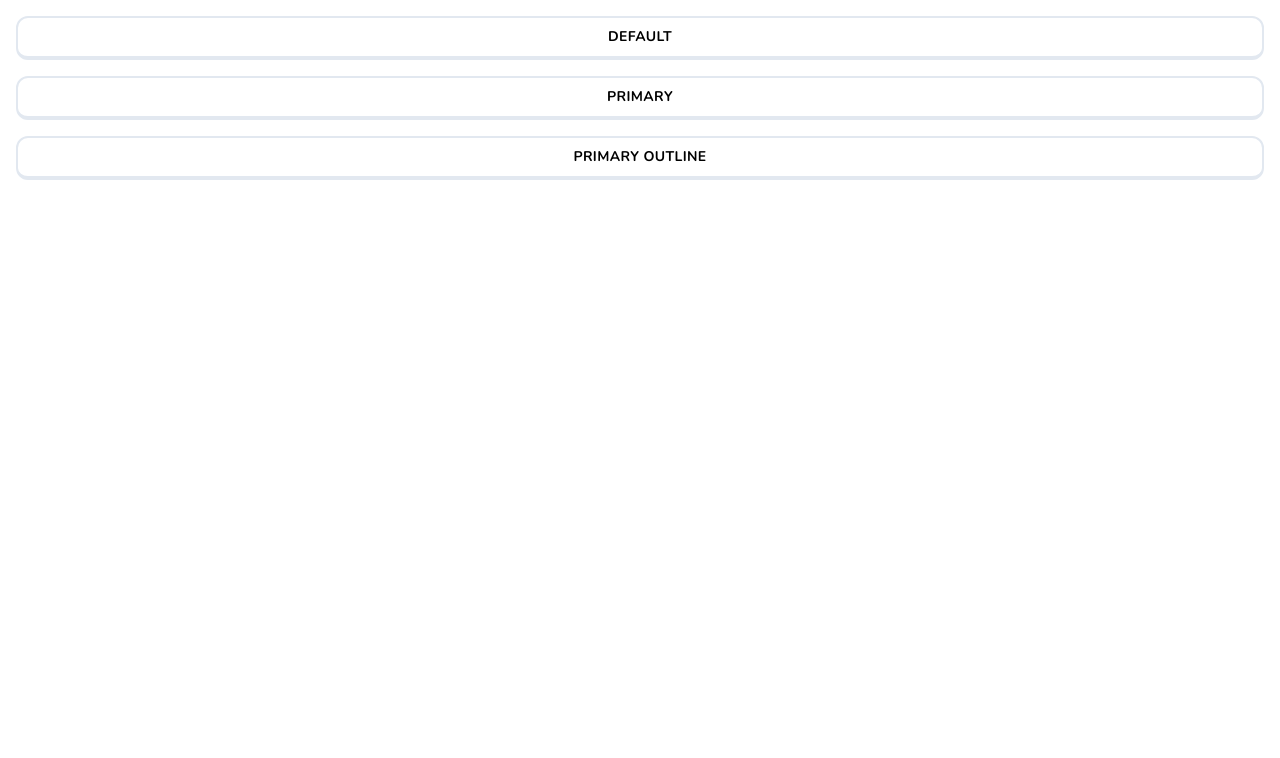
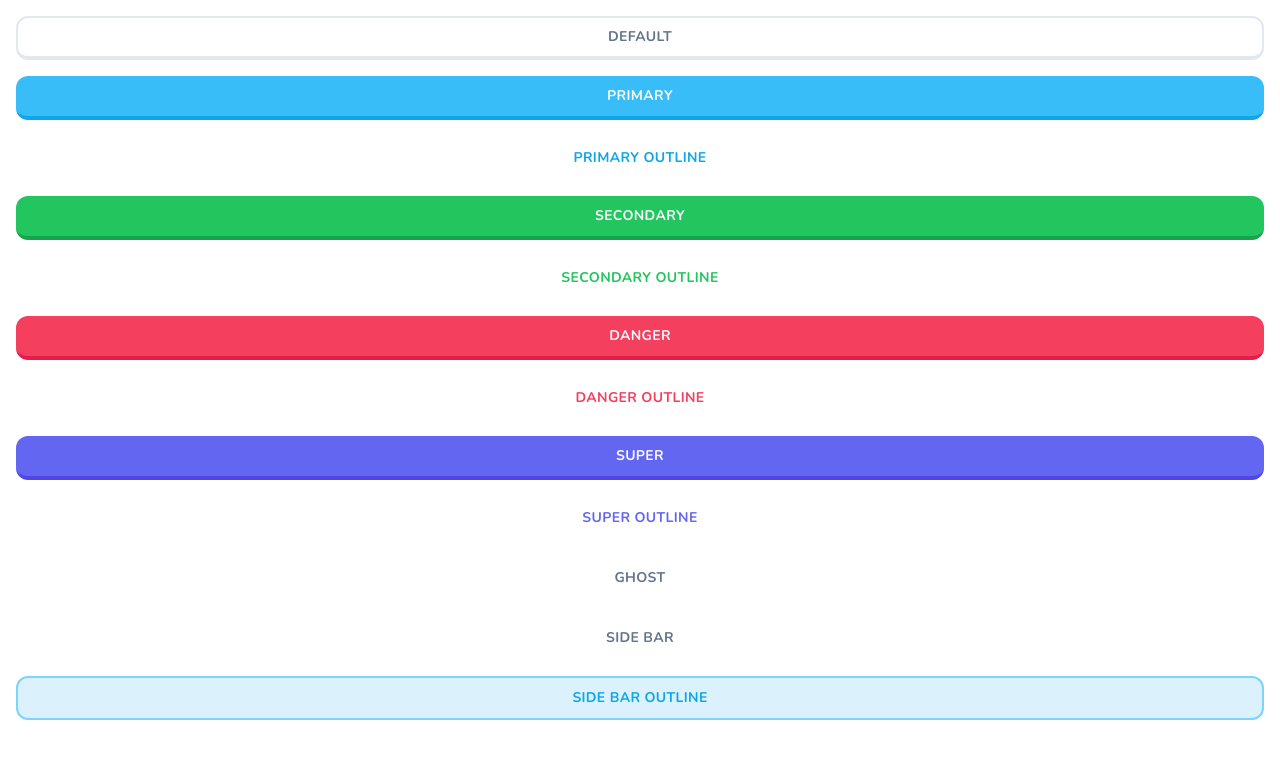
Before and after one commit to threejay20/language, a Next.js app in the folder language/: page /buttons in a window 1280 px wide. Shown: the top 758 px of the page. Built offline with nearby package versions, Linux system fonts and the light colour scheme.

Commit message:
button component done

```diff
--- a/language/app/buttons/page.tsx
+++ b/language/app/buttons/page.tsx
@@ -4,8 +4,17 @@
   return (
     <div className="p-4 space-y-4 flex flex-col max-w-[200]">
       <Button>Default</Button>
-      <Button>Primary</Button>
-      <Button>Primary Outline</Button>
+      <Button variant="primary">Primary</Button>
+      <Button variant="primaryOutline">Primary Outline</Button>
+      <Button variant="secondary">Secondary</Button>
+      <Button variant="secondaryOutline">Secondary Outline</Button>
+      <Button variant="danger">Danger</Button>
+      <Button variant="dangerOutline">Danger Outline</Button>
+      <Button variant="super">Super</Button>
+      <Button variant="superOutline">Super Outline</Button>
+      <Button variant="ghost">Ghost</Button>
+      <Button variant="sidebar">Side bar</Button>
+      <Button variant="sidebarOutline">Side bar Outline</Button>
     </div>
   );
 };
--- a/language/components/ui/button.tsx
+++ b/language/components/ui/button.tsx
@@ -9,13 +9,33 @@
   {
     variants: {
       variant: {
+        locked:
+          "bg-neutral-200 text-primary-foreground hover:bg-neutral-200/90 border-neutral-400 border-b-4 active:border-b-0",
         default:
-          "bg-white text-black border-slate-200 border-2 border-b-4 active:border-b-2 hover:bg-slate-100",
+          "bg-white text-black border-slate-200 border-2 border-b-4 active:border-b-2 hover:bg-slate-100 text-slate-500",
+        primary:
+          "bg-sky-400 text-primary-foreground hover:bg-sky-400/90 border-sky-500 border-b-4 active:border-b-0",
+        primaryOutline: "bg-white text-sky-500 hover:bg-slate-100",
+        secondary:
+          "bg-green-500 text-primary-foreground hover:bg-green-500/90 border-green-600 border-b-4 active:border-b-0",
+        secondaryOutline: "bg-white text-green-500 hover:bg-slate-100",
+        danger:
+          "bg-rose-500 text-primary-foreground hover:bg-rose-500/90 border-rose-600 border-b-4 active:border-b-0",
+        dangerOutline: "bg-white text-rose-500 hover:bg-slate-100",
+        super:
+          "bg-indigo-500 text-primary-foreground hover:bg-indigo-500/90 border-indigo-600 border-b-4 active:border-b-0",
+        superOutline: "bg-white text-indigo-500 hover:bg-slate-100",
+        ghost:
+          "bg-transparent text-slate-500 border-transparent border-0 hover:bg-slate-100",
+        sidebar:
+          "bg-transparent text-slate-500 border-2 border-transparent hover:bg-slate-100 transition-none",
+        sidebarOutline:
+          "bg-sky-500/15 text-sky-500 border-sky-300 border-2 hover:bg-sky-500/20 transition-none",
       },
       size: {
         default: "h-11 px-4 py-2",
         sm: "h-9 px-3",
-        lg: "h-12  px-8",
+        lg: "h-12 px-8",
         icon: "h-10 w-10",
         rounded: "rounded-full",
       },
```
